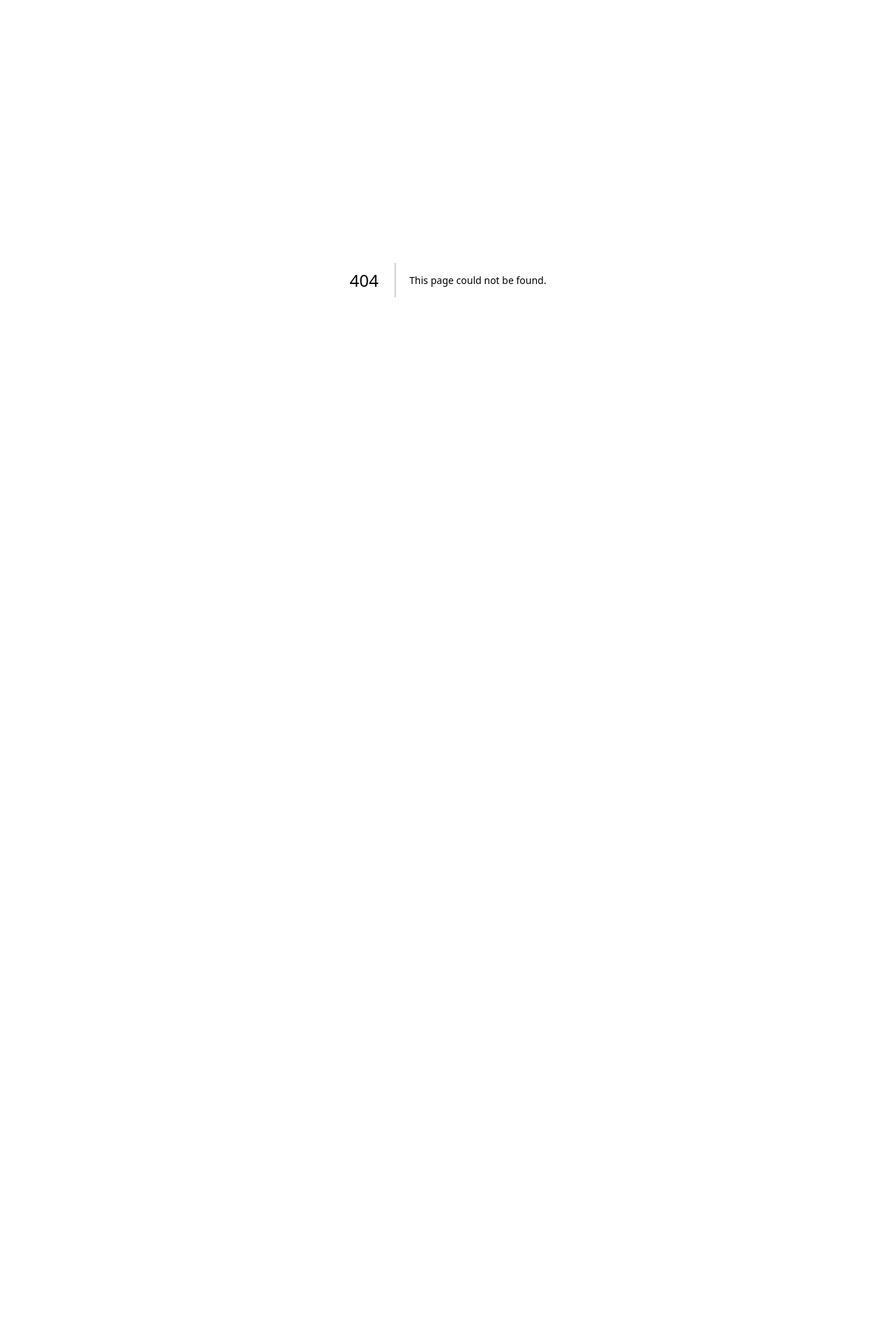
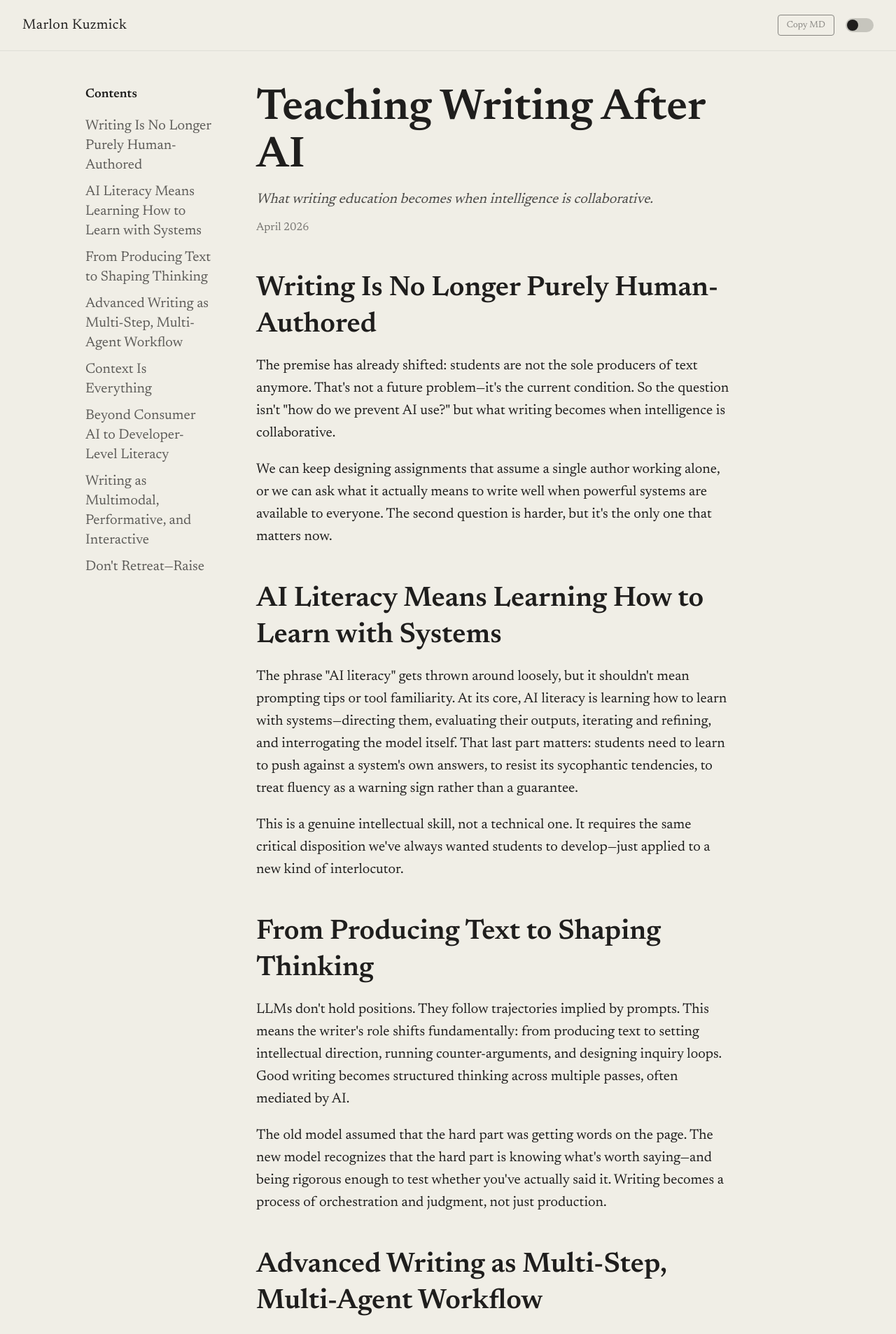
Before and after one commit to mkuzmick/notes-on-the-future-of-education, a Next.js app: page /teaching-writing in a window 1280 px wide. Before the commit this address had no page. Shown: the top 1907 px of the page at 70% size. Before the commit the page ends 800 px from the top, so only its background shows below. Built offline with nearby package versions, Linux system fonts and the light colour scheme.

Commit message:
Updates:

```diff
--- a/app/essay-client.tsx
+++ b/app/essay-client.tsx
@@ -178,6 +178,7 @@ export default function EssayClient({ markdown, date }: { markdown: string; date
           <Link href="/">After Abundance</Link>
           <Link href="/forward-sentries">Forward Sentries</Link>
           <Link href="/oral-exams">Oral Exams</Link>
+          <Link href="/teaching-writing">Teaching Writing</Link>
         </div>
       </footer>
     </>
--- /dev/null
+++ b/app/teaching-writing/page.tsx
@@ -0,0 +1,14 @@
+import fs from "fs";
+import path from "path";
+import EssayClient from "../essay-client";
+
+export default function TeachingWriting() {
+  const filePath = path.join(
+    process.cwd(),
+    "content",
+    "teaching-writing.md"
+  );
+  const markdown = fs.readFileSync(filePath, "utf-8");
+
+  return <EssayClient markdown={markdown} date="April 2026" />;
+}
--- /dev/null
+++ b/content/teaching-writing.md
@@ -0,0 +1,61 @@
+# Teaching Writing After AI
+
+What writing education becomes when intelligence is collaborative.
+
+## Writing Is No Longer Purely Human-Authored
+
+The premise has already shifted: students are not the sole producers of text anymore. That's not a future problem—it's the current condition. So the question isn't "how do we prevent AI use?" but what writing becomes when intelligence is collaborative.
+
+We can keep designing assignments that assume a single author working alone, or we can ask what it actually means to write well when powerful systems are available to everyone. The second question is harder, but it's the only one that matters now.
+
+## AI Literacy Means Learning How to Learn with Systems
+
+The phrase "AI literacy" gets thrown around loosely, but it shouldn't mean prompting tips or tool familiarity. At its core, AI literacy is learning how to learn with systems—directing them, evaluating their outputs, iterating and refining, and interrogating the model itself. That last part matters: students need to learn to push against a system's own answers, to resist its sycophantic tendencies, to treat fluency as a warning sign rather than a guarantee.
+
+This is a genuine intellectual skill, not a technical one. It requires the same critical disposition we've always wanted students to develop—just applied to a new kind of interlocutor.
+
+## From Producing Text to Shaping Thinking
+
+LLMs don't hold positions. They follow trajectories implied by prompts. This means the writer's role shifts fundamentally: from producing text to setting intellectual direction, running counter-arguments, and designing inquiry loops. Good writing becomes structured thinking across multiple passes, often mediated by AI.
+
+The old model assumed that the hard part was getting words on the page. The new model recognizes that the hard part is knowing what's worth saying—and being rigorous enough to test whether you've actually said it. Writing becomes a process of orchestration and judgment, not just production.
+
+## Advanced Writing as Multi-Step, Multi-Agent Workflow
+
+Beyond basic usage lies something much more ambitious: breaking complex intellectual work into subtasks and managing them across multiple passes. Research, synthesis, critique, style transformation—each can be handled as a distinct stage, with the writer functioning as architect and editor of the whole system.
+
+This starts to look less like essay writing and more like research infrastructure. Students working at this level manage outputs in structured formats—JSON, databases, notebooks—and design workflows that are reproducible and auditable. The essay becomes one possible output of a much larger process.
+
+## Context Is Everything
+
+The quality of AI-mediated writing depends entirely on what you feed the system. This makes context engineering—curating sources, preparing clean materials, anchoring outputs to real documents—a core writing skill. Students need to learn how to build the knowledge base that grounds their work.
+
+This is where RAG, retrieval, and careful source preparation become part of the writing curriculum. Not as technical add-ons, but as fundamental practices. Writing becomes partly a data preparation and context engineering problem, and the students who understand this will produce dramatically better work.
+
+## Beyond Consumer AI to Developer-Level Literacy
+
+There's a strong distinction between how students currently use AI—chat interface, one-shot prompting—and what we should be teaching. The goal is developer-level literacy: APIs, structured outputs, pipelines, reproducible workflows. This is analogous to moving from using Word to building a publishing system.
+
+Not every student needs to write code. But every student should understand that there's a layer beneath the chat interface where real power lives—and that learning to work at that layer is what separates shallow use from genuine intellectual leverage.
+
+## Writing as Multimodal, Performative, and Interactive
+
+Writing is no longer just text. It becomes video, performance, interactive systems, installations. AI enables real-time transformation and augmentation—live footnotes, translations, expansions, parallel versions. The essay becomes just one format among many, and often not the most interesting one.
+
+This doesn't diminish writing. It expands the definition. The core skill—structuring thought for an audience—remains. But the forms multiply, and students should learn to work across them.
+
+## Don't Retreat—Raise the Bar
+
+The temptation is to simplify: ban AI, return to handwritten exams, treat the technology as a threat to be contained. But AI doesn't lower rigor—it demands more of it. Students must go deeper, design better questions, validate outputs, and build systems rather than just answers.
+
+The risk is shallow AI use—students who let the system think for them and never develop judgment of their own. The opportunity is more ambitious intellectual work than was previously possible. A student who can design a multi-stage research workflow, ground it in carefully curated sources, critically evaluate every output, and synthesize the results into original argument is doing harder work than we've ever asked of undergraduates.
+
+## The Structural Mismatch
+
+Here's the underlying tension: institutions are still organized around individual authorship, static outputs, and assessment of finished products. But reality is shifting toward distributed cognition, iterative processes, and system-mediated thinking. The gap between how we evaluate and how people actually work is growing wider every semester.
+
+This isn't just an assessment problem. It's a structural one. Grading rubrics, honor codes, degree requirements, tenure criteria—all assume a model of intellectual production that is rapidly becoming historical. Higher education hasn't caught up, and the longer it waits, the more painful the adjustment will be.
+
+## The Proposal
+
+If you compress everything: writing education should shift from teaching students to produce texts to teaching them to design, direct, and evaluate systems of thought. The writer becomes the architect of inquiry—setting direction, curating context, managing process, and taking responsibility for the result. Not a diminished role. A harder one.
```
